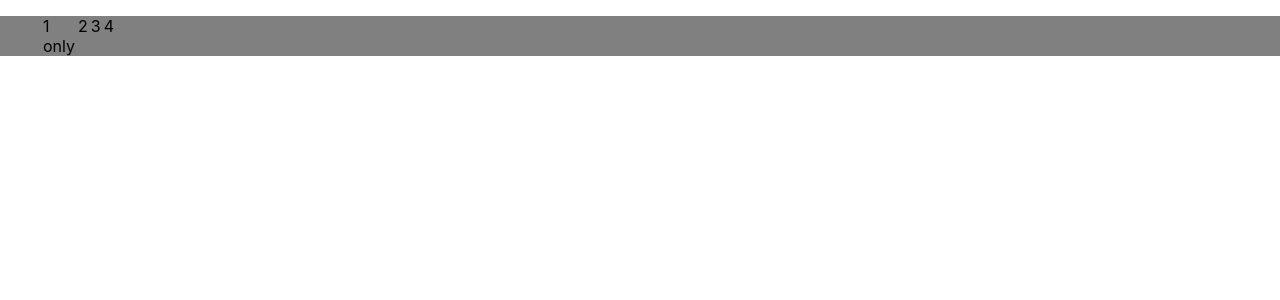
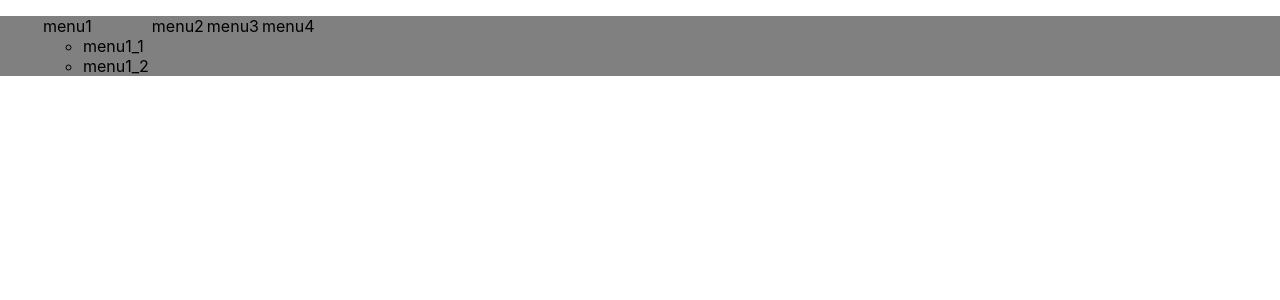
Before and after one commit to zhenjun115/react_pgadmin, a React (Create React App) app: page / in a window 1280 px wide. Shown: the top 300 px of the page. Built offline with nearby package versions, Linux system fonts and the light colour scheme.

Commit message:
fixed menu bug;

```diff
--- a/src/Nav/Menu.css
+++ b/src/Nav/Menu.css
@@ -16,21 +16,31 @@ ul.Menu::after {
 
 ul.Menu ul.SubMenu {
     list-style: none;
-    position: relative;
+    position: absolute;
+    padding-left: 0px;
 }
 
 
 .my-node-enter {
-    opacity: 0;
+    opacity: 1;
 }
 .my-node-enter-active {
     opacity: 1;
-    transition: opacity 200ms;
+    transition: opacity 800ms;
 }
+
+.my-node-enter-done {
+  opacity: 1;
+}
+
 .my-node-exit {
-    opacity: 1;
+    opacity: 0;
 }
 .my-node-exit-active {
     opacity: 0;
-    transition: opacity 200ms;
+    transition: opacity 800ms;
 }
+
+.my-node-exit-done {
+  opacity: 0;
+}
--- a/src/Nav/Menu.js
+++ b/src/Nav/Menu.js
@@ -6,8 +6,10 @@ class Menu extends React.Component {
 
   constructor( props ) {
     super( props );
+
     this.state = {
-            'show': true
+      'show': false,
+      'data': [ { 'text': 'menu1', 'child': [ { 'text': 'menu1_1' }, { 'text': 'menu1_2' } ], 'show': false }, { 'text': 'menu2' }, { 'text': 'menu3' }, { 'text': 'menu4' } ]
     };
   }
 
@@ -17,23 +19,23 @@ class Menu extends React.Component {
     }))
   }
 
+  menuItem = ( menuItemData ) => {
+    return <li onClick={this.toggle}>{ menuItemData.text } { menuItemData.child ? this.subMenu( menuItemData.child ) : '' }</li>
+  }
+
+  subMenu = ( subMenuData ) => {
+    return(
+      <CSSTransition in={ subMenuData.show ? subMenuData.show : '' } timeout={200} className="my-node">
+        <ul className="SubMenu">
+          { subMenuData.map( ( itemData ) => this.menuItem( itemData ) ) }
+        </ul>
+      </CSSTransition> )
+  }
+
   render() {
     return (
       <ul className="Menu">
-                <li onClick={this.toggle}>1
-                    <CSSTransition
-                        in={this.state.show}
-                        timeout={200}
-                        classNames="my-node"
-                    >
-                        <div>
-                            only
-                        </div>
-                    </CSSTransition>
-                </li>
-                <li>2</li>
-                <li>3</li>
-                <li>4</li>
+        { this.state.data.map( ( itemData ) => this.menuItem( itemData ) ) }
       </ul>
     );
   }
```
Lines whose indentation alone changed are shown as unchanged.
